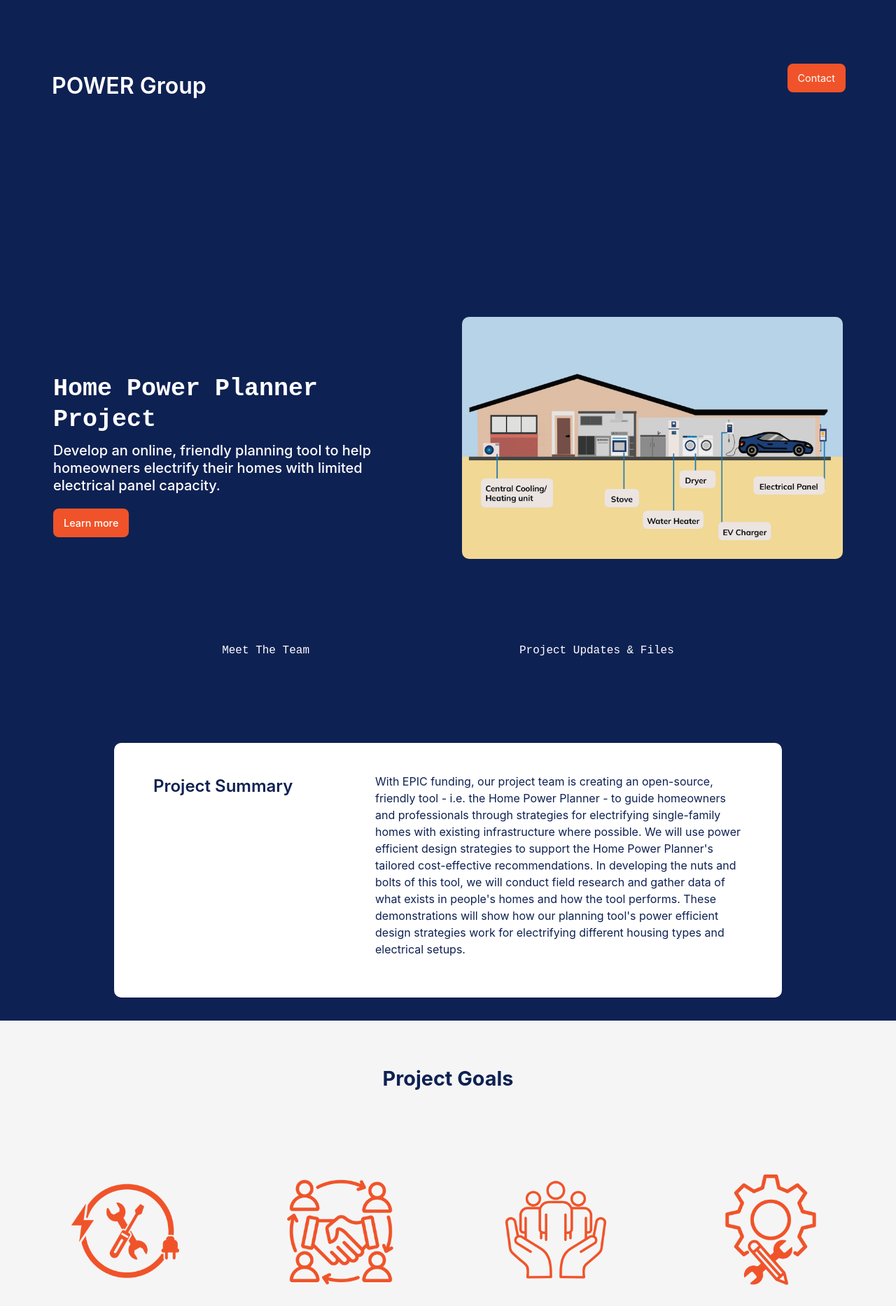
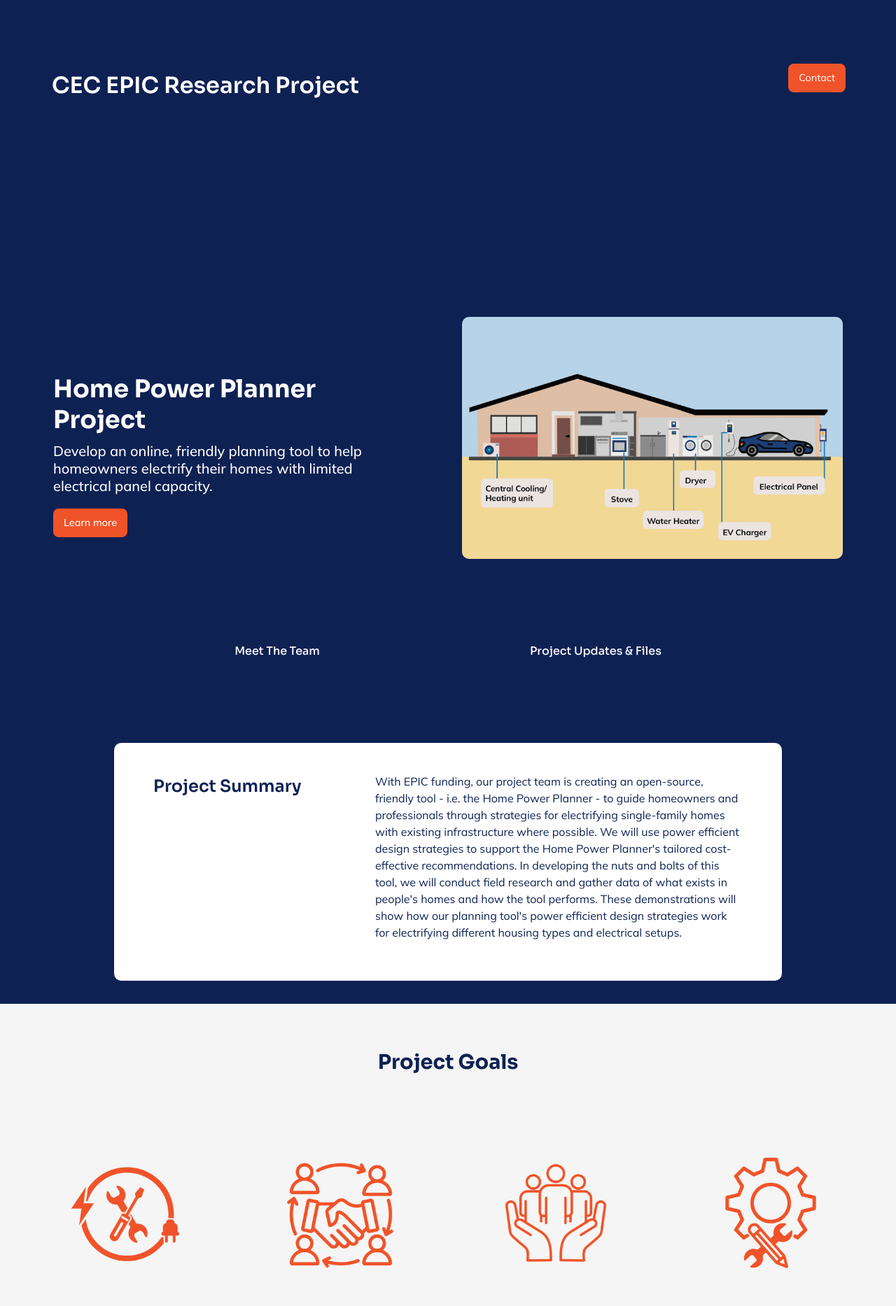
Before and after one commit to QuitCarbon/hpp-website, a Jekyll site: the page built from site/index.md, in a window 1280 px wide. Shown: the top 1867 px of the page at 70% size. Built offline with Jekyll 4.4.1, drawn with Linux system fonts in a browser that asks for light colours; some of the changed text lies outside the part shown.

Commit message:
Update branding to CEC EPIC Research Project and new fonts
- Change fonts to Sora (headlines) and Mulish (body text)
- Rename "POWER Group" to "CEC EPIC Research Project" in header
- Update footer to "CEC EPIC Research Project (EPC-24-005)"
- Update contact email to jlow@builditgreen.org

Co-Authored-By: Claude Opus 4.5 <noreply@anthropic.com>

```diff
--- a/site/_layouts/default.html
+++ b/site/_layouts/default.html
@@ -12,7 +12,7 @@
   <body>
     <!-- Navigation -->
     <div class="nav">
-      <h1 class="logo"><a href="{{ "/" | relative_url }}">POWER Group</a></h1>
+      <h1 class="logo"><a href="{{ "/" | relative_url }}">CEC EPIC Research Project</a></h1>
       <a href="mailto:jlow@builditgreen.org?subject=Inquiry%3A%20Home%20Power%20Planner%20tool" class="contact-btn">Contact</a>
     </div>
 
@@ -20,9 +20,9 @@
 
     <!-- Footer -->
     <div class="footer">
-      <h1 class="logo"><a href="https://www.builditgreen.org/power" target="_blank">POWER Group</a></h1>
+      <h1 class="logo"><a href="https://www.builditgreen.org/power" target="_blank">CEC EPIC Research Project (EPC-24-005)</a></h1>
       <div class="footer-contact">
-        <a href="mailto:Jenny@powerhomes.org">Jenny@powerhomes.org</a>
+        <a href="mailto:jlow@builditgreen.org">jlow@builditgreen.org</a>
         <a href="#">510-590-3360, Ext. 107</a>
       </div>
     </div>
--- a/site/assets/styles.css
+++ b/site/assets/styles.css
@@ -1,4 +1,6 @@
 /* Home Power Planner - matching powerhomes.org mockup */
+
+@import url('https://fonts.googleapis.com/css2?family=Mulish:wght@400;500;600;700&family=Sora:wght@400;500;600;700&display=swap');
 
 :root {
   --bg: #0e2153;
@@ -12,7 +14,7 @@
 * { box-sizing: border-box; margin: 0; padding: 0; }
 html { height: 100%; -webkit-text-size-adjust: 100%; }
 body {
-  font-family: 'SF Mono', ui-monospace, SFMono-Regular, 'SF Pro Text', Menlo, Monaco, Consolas, monospace;
+  font-family: 'Mulish', sans-serif;
   background: var(--bg);
   color: var(--text);
   line-height: 1.6;
@@ -38,6 +40,7 @@ img { border: 0; vertical-align: middle; max-width: 100%; display: inline-block;
   margin-top: 57px;
   font-size: 2rem;
   font-weight: 600;
+  font-family: 'Sora', sans-serif;
   text-decoration: none;
 }
 
@@ -84,7 +87,7 @@ img { border: 0; vertical-align: middle; max-width: 100%; display: inline-block;
   margin-bottom: 10px;
   padding-right: 56px;
   line-height: 44px;
-  font-family: 'SF Mono', ui-monospace, monospace;
+  font-family: 'Sora', sans-serif;
 }
 
 .hero-content .sub {
@@ -140,7 +143,7 @@ img { border: 0; vertical-align: middle; max-width: 100%; display: inline-block;
   font-size: 1rem;
   font-weight: 500;
   padding: 10px 0;
-  font-family: 'SF Mono', ui-monospace, monospace;
+  font-family: 'Sora', sans-serif;
 }
 
 .menu-link:hover {
@@ -157,6 +160,7 @@ img { border: 0; vertical-align: middle; max-width: 100%; display: inline-block;
   color: var(--text-dark);
   font-size: 1.8rem;
   margin-bottom: 20px;
+  font-family: 'Sora', sans-serif;
 }
 
 .section-light p {
@@ -189,6 +193,7 @@ img { border: 0; vertical-align: middle; max-width: 100%; display: inline-block;
   font-weight: 600;
   width: 280px;
   margin-left: -1px;
+  font-family: 'Sora', sans-serif;
 }
 
 .summary-content p {
@@ -210,6 +215,7 @@ img { border: 0; vertical-align: middle; max-width: 100%; display: inline-block;
   text-align: center;
   font-size: 1.8rem;
   margin-bottom: 40px;
+  font-family: 'Sora', sans-serif;
 }
 
 .goals-grid {
@@ -262,6 +268,7 @@ img { border: 0; vertical-align: middle; max-width: 100%; display: inline-block;
   margin-bottom: 20px;
   color: var(--text);
   font-weight: 500;
+  font-family: 'Sora', sans-serif;
 }
 
 .column-box p {
@@ -281,6 +288,7 @@ img { border: 0; vertical-align: middle; max-width: 100%; display: inline-block;
   font-size: 1.8rem;
   margin-top: 48px;
   margin-bottom: 40px;
+  font-family: 'Sora', sans-serif;
 }
 
 .benefit-row {
@@ -300,6 +308,7 @@ img { border: 0; vertical-align: middle; max-width: 100%; display: inline-block;
   font-size: 25px;
   font-weight: 500;
   text-align: center;
+  font-family: 'Sora', sans-serif;
 }
 
 .benefit-row .icon-cell {
@@ -407,6 +416,7 @@ img { border: 0; vertical-align: middle; max-width: 100%; display: inline-block;
   text-align: center;
   margin-bottom: 16px;
   color: var(--text-dark);
+  font-family: 'Sora', sans-serif;
 }
 
 .team-grid {
@@ -488,6 +498,7 @@ img { border: 0; vertical-align: middle; max-width: 100%; display: inline-block;
   font-weight: 600;
   width: 280px;
   margin-left: -1px;
+  font-family: 'Sora', sans-serif;
 }
 
 .updates-content p {
@@ -511,6 +522,7 @@ img { border: 0; vertical-align: middle; max-width: 100%; display: inline-block;
   font-size: 25px;
   font-weight: 500;
   margin-bottom: 25px;
+  font-family: 'Sora', sans-serif;
 }
 
 .files-buttons {
```
